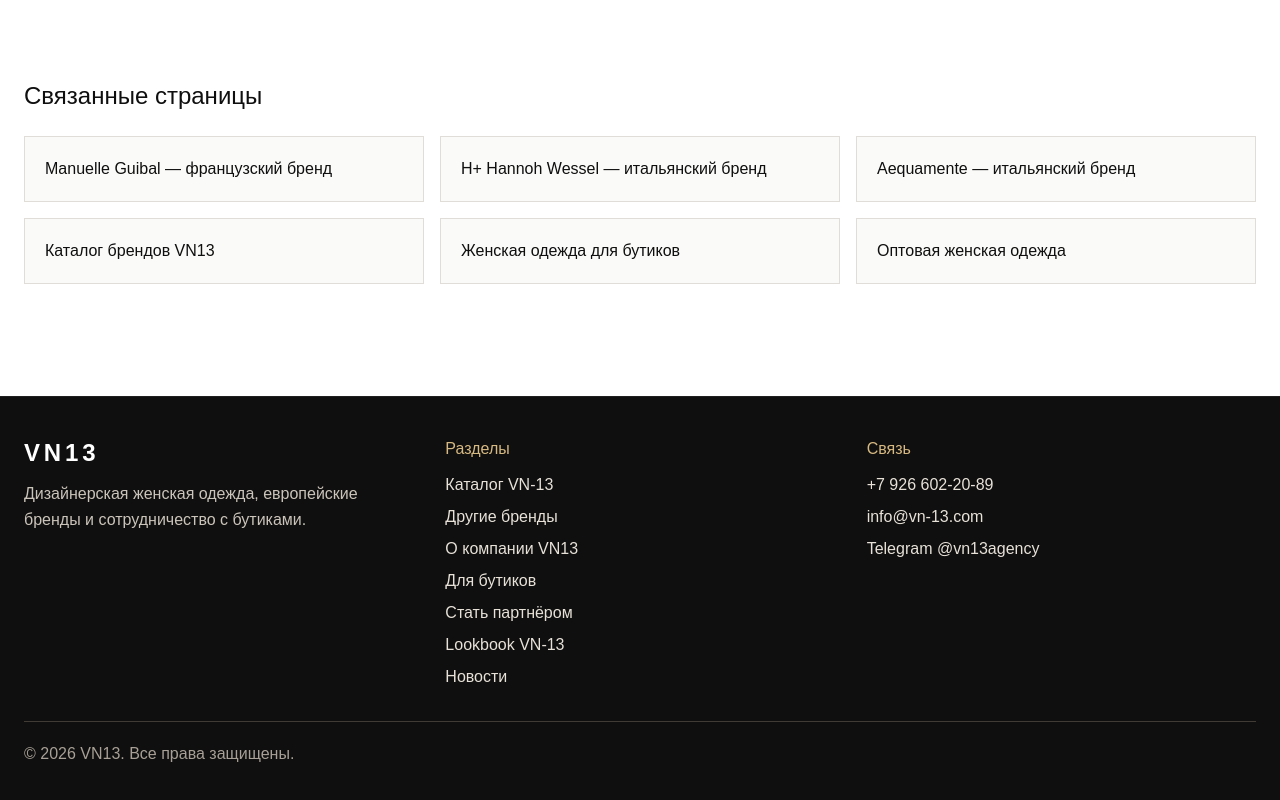
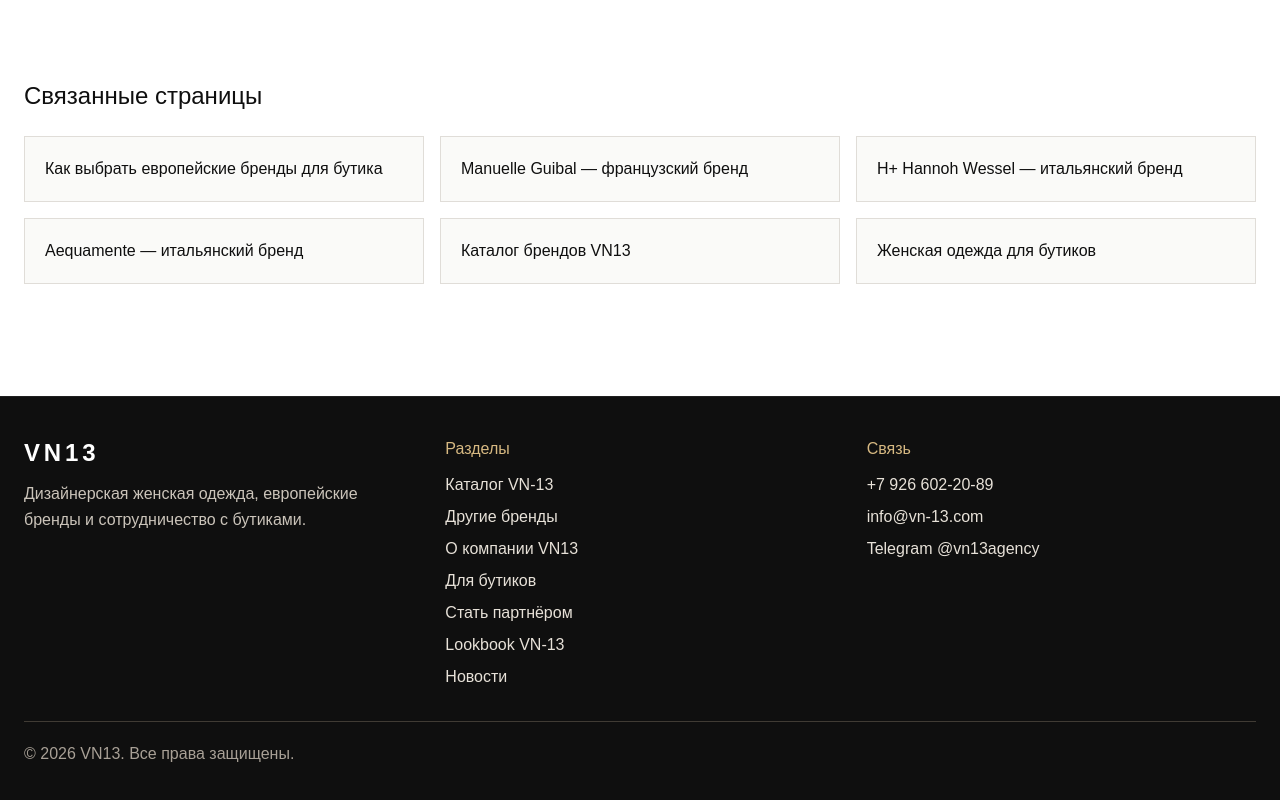
Before and after one commit to coffeeshop13/vn-13, a Next.js app: page /evropeyskie-brendy-zhenskoy-odezhdy in a window 1280 px wide. Shown: the part 3356-4156 px from the top of the page. Built offline with nearby package versions, Linux system fonts and the light colour scheme.

Commit message:
Link European brands guide from landing page

```diff
--- a/app/evropeyskie-brendy-zhenskoy-odezhdy/page.tsx
+++ b/app/evropeyskie-brendy-zhenskoy-odezhdy/page.tsx
@@ -111,6 +111,7 @@
         },
       ]}
       relatedLinks={[
+        { href: '/journal/evropeyskie-brendy-zhenskoy-odezhdy-dlya-butikov', label: 'Как выбрать европейские бренды для бутика' },
         { href: '/brands/manuelle-guibal', label: 'Manuelle Guibal — французский бренд' },
         { href: '/brands/hannoh-wessel', label: 'H+ Hannoh Wessel — итальянский бренд' },
         { href: '/brands/aequamente', label: 'Aequamente — итальянский бренд' },
```
